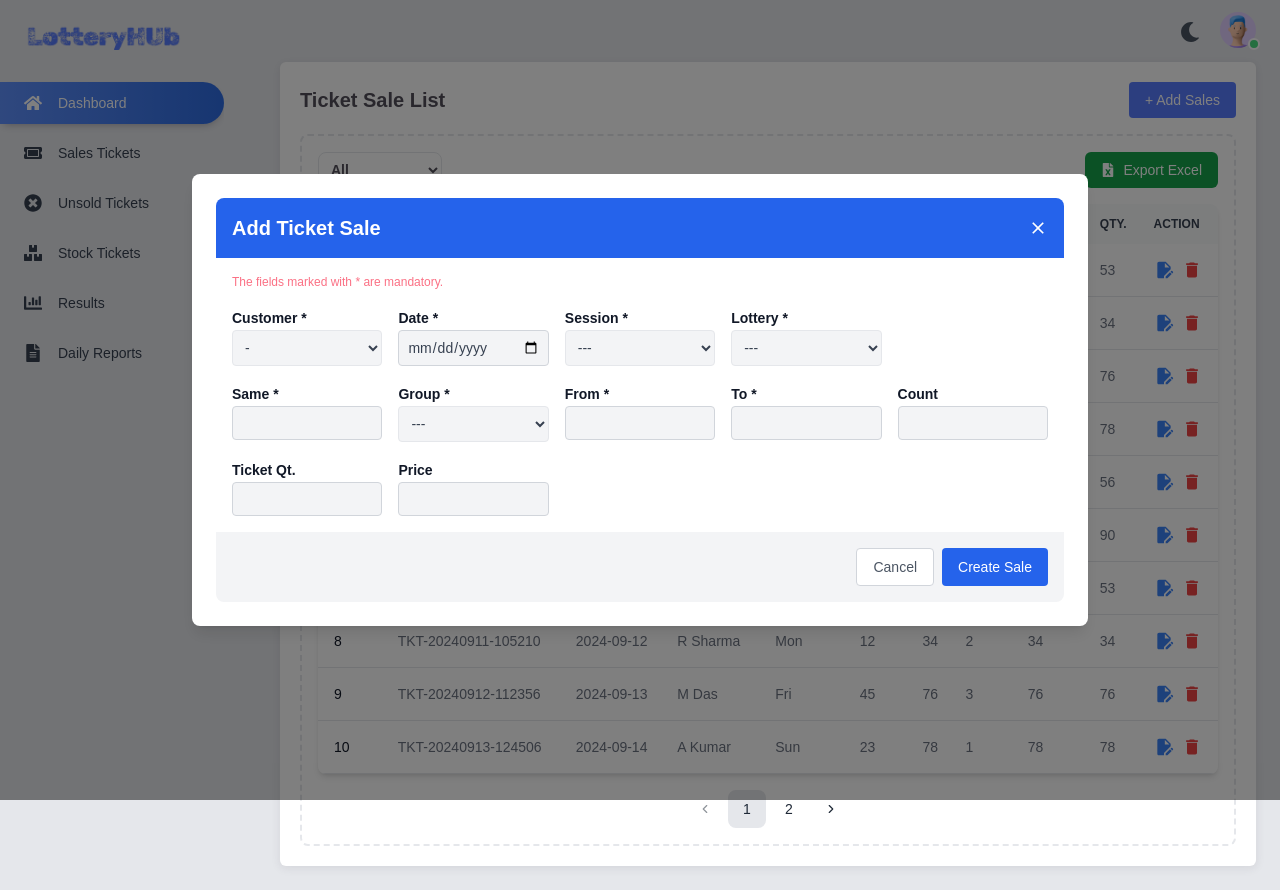
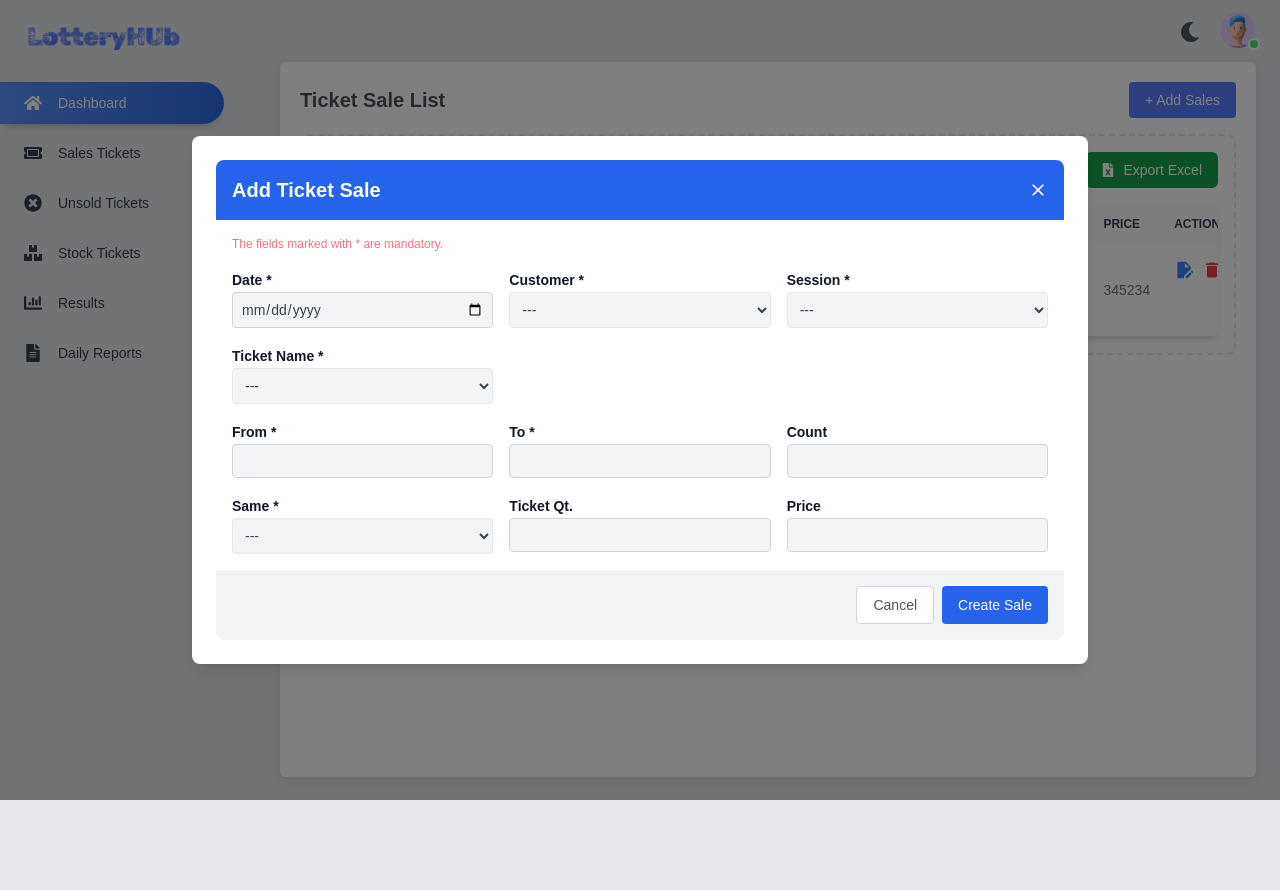
Before and after one commit to supimione/sales-analytics-ui, a Next.js app: page /sales in a window 1280 px wide. Both pictures are taken after a click on the button "+ Add Sales". After the commit the page ends 801 px from the top, so only its background shows below. Built offline with nearby package versions, Linux system fonts and the light colour scheme.

Commit message:
completed the edit functionality for sales, stocks and unsold items

```diff
--- a/src/app/sales/page.js
+++ b/src/app/sales/page.js
@@ -20,147 +20,17 @@ export default function Home() {
     setSalesList([
       {
         id: 1,
-        ticketRef: "TKT-20240910-092049",
-        date: "2024-09-11",
+        ticketRef: "T0114773772",
+        date: "11-01-2025",
         customer: "S Basak",
-        lottery: "Wed",
-        from: "29",
-        to: "53",
-        same: "1",
-        group: "53",
-        ticketQty: 53,
-      },
-      {
-        id: 2,
-        ticketRef: "TKT-20240911-105210",
-        date: "2024-09-12",
-        customer: "R Sharma",
-        lottery: "Mon",
-        from: "12",
-        to: "34",
-        same: "2",
-        group: "34",
-        ticketQty: 34,
-      },
-      {
-        id: 3,
-        ticketRef: "TKT-20240912-112356",
-        date: "2024-09-13",
-        customer: "M Das",
-        lottery: "Fri",
-        from: "45",
-        to: "76",
-        same: "3",
-        group: "76",
-        ticketQty: 76,
-      },
-      {
-        id: 4,
-        ticketRef: "TKT-20240913-124506",
-        date: "2024-09-14",
-        customer: "A Kumar",
-        lottery: "Sun",
-        from: "23",
-        to: "78",
-        same: "1",
-        group: "78",
-        ticketQty: 78,
-      },
-      {
-        id: 5,
-        ticketRef: "TKT-20240914-134620",
-        date: "2024-09-15",
-        customer: "P Roy",
-        lottery: "Tue",
-        from: "15",
-        to: "56",
-        same: "2",
-        group: "56",
-        ticketQty: 56,
-      },
-      {
-        id: 6,
-        ticketRef: "TKT-20240915-145320",
-        date: "2024-09-16",
-        customer: "L Saha",
-        lottery: "Wed",
-        from: "10",
-        to: "90",
-        same: "1",
-        group: "90",
-        ticketQty: 90,
-      },
-      {
-        id: 7,
-        ticketRef: "TKT-20240910-092049",
-        date: "2024-09-11",
-        customer: "S Basak",
-        lottery: "Wed",
-        from: "29",
-        to: "53",
-        same: "1",
-        group: "53",
-        ticketQty: 53,
-      },
-      {
-        id: 8,
-        ticketRef: "TKT-20240911-105210",
-        date: "2024-09-12",
-        customer: "R Sharma",
-        lottery: "Mon",
-        from: "12",
-        to: "34",
-        same: "2",
-        group: "34",
-        ticketQty: 34,
-      },
-      {
-        id: 9,
-        ticketRef: "TKT-20240912-112356",
-        date: "2024-09-13",
-        customer: "M Das",
-        lottery: "Fri",
-        from: "45",
-        to: "76",
-        same: "3",
-        group: "76",
-        ticketQty: 76,
-      },
-      {
-        id: 10,
-        ticketRef: "TKT-20240913-124506",
-        date: "2024-09-14",
-        customer: "A Kumar",
-        lottery: "Sun",
-        from: "23",
-        to: "78",
-        same: "1",
-        group: "78",
-        ticketQty: 78,
-      },
-      {
-        id: 11,
-        ticketRef: "TKT-20240914-134620",
-        date: "2024-09-15",
-        customer: "P Roy",
-        lottery: "Tue",
-        from: "15",
-        to: "56",
-        same: "2",
-        group: "56",
-        ticketQty: 56,
-      },
-      {
-        id: 12,
-        ticketRef: "TKT-20240915-145320",
-        date: "2024-09-16",
-        customer: "L Saha",
-        lottery: "Wed",
-        from: "10",
-        to: "90",
-        same: "1",
-        group: "90",
-        ticketQty: 90,
+        session: "MOR(13:00)",
+        ticket: "DEAR",
+        from: "293124",
+        to: "53213",
+        count: "123",
+        same: "5",
+        ticketQty: 533,
+        price: 345234,
       },
     ]);
   }, []);
--- a/src/app/stocks/page.js
+++ b/src/app/stocks/page.js
@@ -16,75 +16,17 @@ export default function Home() {
     setStockList([
       {
         id: 1,
-        ticketRef: "TKT-20240910-092049",
-        date: "2024-09-11",
+        ticketRef: "T0114773772",
+        date: "11-01-2025",
         customer: "S Basak",
-        lottery: "Wed",
-        from: "29",
-        to: "53",
-        same: "1",
-        group: "53",
-        ticketQty: 53,
-      },
-      {
-        id: 2,
-        ticketRef: "TKT-20240911-105210",
-        date: "2024-09-12",
-        customer: "R Sharma",
-        lottery: "Mon",
-        from: "12",
-        to: "34",
-        same: "2",
-        group: "34",
-        ticketQty: 34,
-      },
-      {
-        id: 3,
-        ticketRef: "TKT-20240912-112356",
-        date: "2024-09-13",
-        customer: "M Das",
-        lottery: "Fri",
-        from: "45",
-        to: "76",
-        same: "3",
-        group: "76",
-        ticketQty: 76,
-      },
-      {
-        id: 4,
-        ticketRef: "TKT-20240913-124506",
-        date: "2024-09-14",
-        customer: "A Kumar",
-        lottery: "Sun",
-        from: "23",
-        to: "78",
-        same: "1",
-        group: "78",
-        ticketQty: 78,
-      },
-      {
-        id: 5,
-        ticketRef: "TKT-20240914-134620",
-        date: "2024-09-15",
-        customer: "P Roy",
-        lottery: "Tue",
-        from: "15",
-        to: "56",
-        same: "2",
-        group: "56",
-        ticketQty: 56,
-      },
-      {
-        id: 6,
-        ticketRef: "TKT-20240915-145320",
-        date: "2024-09-16",
-        customer: "L Saha",
-        lottery: "Wed",
-        from: "10",
-        to: "90",
-        same: "1",
-        group: "90",
-        ticketQty: 90,
+        session: "MOR(13:00)",
+        ticket: "DEAR",
+        from: "293124",
+        to: "53213",
+        count: "123",
+        same: "5",
+        ticketQty: 533,
+        price: 345234,
       },
     ]);
   }, []);
--- a/src/app/unsold/page.js
+++ b/src/app/unsold/page.js
@@ -20,75 +20,17 @@ export default function Home() {
     setUnsoldList([
       {
         id: 1,
-        ticketRef: "TKT-20240910-092049",
-        date: "2024-09-11",
+        ticketRef: "T0114773772",
+        date: "11-01-2025",
         customer: "S Basak",
-        lottery: "Wed",
-        from: "29",
-        to: "53",
-        same: "1",
-        group: "53",
-        ticketQty: 53,
-      },
-      {
-        id: 2,
-        ticketRef: "TKT-20240911-105210",
-        date: "2024-09-12",
-        customer: "R Sharma",
-        lottery: "Mon",
-        from: "12",
-        to: "34",
-        same: "2",
-        group: "34",
-        ticketQty: 34,
-      },
-      {
-        id: 3,
-        ticketRef: "TKT-20240912-112356",
-        date: "2024-09-13",
-        customer: "M Das",
-        lottery: "Fri",
-        from: "45",
-        to: "76",
-        same: "3",
-        group: "76",
-        ticketQty: 76,
-      },
-      {
-        id: 4,
-        ticketRef: "TKT-20240913-124506",
-        date: "2024-09-14",
-        customer: "A Kumar",
-        lottery: "Sun",
-        from: "23",
-        to: "78",
-        same: "1",
-        group: "78",
-        ticketQty: 78,
-      },
-      {
-        id: 5,
-        ticketRef: "TKT-20240914-134620",
-        date: "2024-09-15",
-        customer: "P Roy",
-        lottery: "Tue",
-        from: "15",
-        to: "56",
-        same: "2",
-        group: "56",
-        ticketQty: 56,
-      },
-      {
-        id: 6,
-        ticketRef: "TKT-20240915-145320",
-        date: "2024-09-16",
-        customer: "L Saha",
-        lottery: "Wed",
-        from: "10",
-        to: "90",
-        same: "1",
-        group: "90",
-        ticketQty: 90,
+        session: "MOR(13:00)",
+        ticket: "DEAR",
+        from: "293124",
+        to: "53213",
+        count: "123",
+        same: "5",
+        ticketQty: 533,
+        price: 345234,
       },
     ]);
   }, []);
--- a/src/components/CreateSalePopup.js
+++ b/src/components/CreateSalePopup.js
@@ -1,6 +1,6 @@
 "use client";
 
-import React from "react";
+import React, { useState, useEffect } from "react";
 import { IoMdClose } from "react-icons/io";
 import masterData from "@/data/masterData.json";
 
@@ -11,11 +11,94 @@ export default function CreateSalePopup({
   btnText,
   onClose,
   onCreate,
+  initialValues = null, // Add initialValues for edit
 }) {
+  const [formData, setFormData] = useState({
+    ticketRef: "",
+    date: "",
+    customer: "",
+    session: "",
+    ticket: "",
+    from: null,
+    to: null,
+    count: null,
+    same: null,
+    ticketQty: null,
+    price: null,
+  });
+
+  const CustomerNames = ["Rahit Das - rahit123", "Suman Roy - suman123"];
+  const lotteryData = ["DEAR", "NAGALAND"];
+
+  // If we are editing, populate the formData with initialValues
+  useEffect(() => {
+    if (initialValues) {
+      setFormData({
+        ticketRef: initialValues.ticketRef,
+        date: initialValues.date,
+        customer: initialValues.customer,
+        session: initialValues.session,
+        ticket: initialValues.ticket,
+        from: initialValues.from,
+        to: initialValues.to,
+        count: initialValues.count,
+        same: initialValues.same,
+        ticketQty: initialValues.ticketQty,
+        price: initialValues.price,
+      });
+    }
+  }, [initialValues]);
+
+  useEffect(() => {
+    if (formData.date && !initialValues) {
+      // Generate ticketRef only if it's not being edited
+      const generateTicketRef = () => {
+        const now = new Date();
+        const month = String(now.getMonth() + 1).padStart(2, "0");
+        const day = String(now.getDate()).padStart(2, "0");
+        const timeString = now.getTime().toString().slice(-6);
+        return `T${month}${day}${timeString}`;
+      };
+
+      setFormData((prevState) => ({
+        ...prevState,
+        ticketRef: generateTicketRef(),
+      }));
+    }
+  }, [formData.date, initialValues]);
+
+  const handleInputChange = (e) => {
+    const { name, value } = e.target;
+    setFormData((prevState) => ({
+      ...prevState,
+      [name]: value,
+    }));
+  };
+
+  const validateDistributorForm = () => {
+    if (
+      !formData.date ||
+      !formData.customer ||
+      !formData.session ||
+      !formData.ticket ||
+      !formData.from ||
+      !formData.to ||
+      !formData.same ||
+      (!ticketRef && !formData.ticketRef)
+    ) {
+      alert("Please fill in all fields.");
+      return false;
+    }
+    return true;
+  };
+
+  const handleSubmit = () => {
+    if (validateDistributorForm()) {
+      onCreate(formData); // Pass the form data back to the parent
+    }
+  };
+
   if (!isOpen) return null;
-
-  const CustomerNames = ["Rahit", "Ram", "Dip"];
-  const lotteryData = ["DEAR", "DEAR2", "DEAR3"];
 
   return (
     <div className="fixed inset-0 z-50 flex items-center justify-center bg-black bg-opacity-50">
@@ -29,94 +112,92 @@ export default function CreateSalePopup({
           <p className="mb-4 text-xs text-rose-400">
             The fields marked with * are mandatory.
           </p>
-          <div className="grid grid-cols-1 md:grid-cols-5 gap-4 mb-6">
+          <div className="grid grid-cols-1 md:grid-cols-3 gap-4 mb-6">
             {ticketRef && (
               <div>
                 <label className="mb-2 text-sm font-semibold">
                   Ticket ref no.
                 </label>
                 <input
+                  type="text"
+                  name="ticketRef"
+                  value={formData.ticketRef}
+                  onChange={handleInputChange}
+                  className="w-full px-2 py-2 border text-sm rounded bg-gray-100 text-gray-700 focus:outline-none"
                   readOnly
-                  className="w-full px-2 py-1.5 text-sm bg-gray-100 text-gray-700 border border-gray-300 rounded"
                 />
               </div>
             )}
             <div>
+              <label className="mb-2 text-sm font-semibold">Date *</label>
+              <input
+                type="date"
+                name="date"
+                value={formData.date}
+                onChange={handleInputChange}
+                className="w-full px-2 py-1.5 text-sm bg-gray-100 text-gray-700 border border-gray-300 rounded"
+              />
+            </div>
+            <div>
               <label className="mb-2 text-sm font-semibold">Customer *</label>
               <select
                 name="customer"
+                value={formData.customer}
+                onChange={handleInputChange}
                 className="w-full px-2 py-2 border text-sm rounded bg-gray-100 text-gray-700 focus:outline-none"
               >
-                <option value="">-</option>
-                {CustomerNames.map((name, index) => (
-                  <option key={index} value={name}>
-                    {name}
+                <option>---</option>
+                {CustomerNames.map((item, index) => (
+                  <option key={index} value={item}>
+                    {item}
                   </option>
                 ))}
               </select>
             </div>
             <div>
-              <label className="mb-2 text-sm font-semibold">Date *</label>
-              <input
-                type="date"
-                className="w-full px-2 py-1.5 text-sm bg-gray-100 text-gray-700 border border-gray-300 rounded"
-              />
-            </div>
-            <div>
               <label className="mb-2 text-sm font-semibold">Session *</label>
               <select
                 name="session"
+                value={formData.session}
+                onChange={handleInputChange}
                 className="w-full px-2 py-2 border text-sm rounded bg-gray-100 text-gray-700 focus:outline-none"
               >
-                <option value="">---</option>
-                {masterData.masterDropdown.session.map((status, index) => (
-                  <option key={index} value={status}>
-                    {status}
+                <option>---</option>
+                {masterData.masterDropdown.session.map((item, index) => (
+                  <option key={index} value={item}>
+                    {item}
                   </option>
                 ))}
               </select>
             </div>
             <div>
-              <label className="mb-2 text-sm font-semibold">Lottery *</label>
+              <label className="mb-2 text-sm font-semibold">
+                Ticket Name *
+              </label>
               <select
-                name="lottery"
+                name="ticket"
+                value={formData.ticket}
+                onChange={handleInputChange}
                 className="w-full px-2 py-2 border text-sm rounded bg-gray-100 text-gray-700 focus:outline-none"
               >
                 <option>---</option>
-                {lotteryData.map((lottery, index) => (
-                  <option key={index} value={lottery}>
-                    {lottery}
+                {lotteryData.map((item, index) => (
+                  <option key={index} value={item}>
+                    {item}
                   </option>
                 ))}
               </select>
             </div>
           </div>
-          <div className="grid grid-cols-1 md:grid-cols-5 gap-4 mb-6">
-            <div>
-              <label className="mb-2 text-sm font-semibold">Same *</label>
-              <input
-                type="text"
-                className="w-full px-2 py-1.5 text-sm bg-gray-100 text-gray-700 border border-gray-300 rounded"
-              />
-            </div>
-            <div>
-              <label className="mb-2 text-sm font-semibold">Group *</label>
-              <select
-                name="session"
-                className="w-full px-2 py-2 border text-sm rounded bg-gray-100 text-gray-700 focus:outline-none"
-              >
-                <option value="">---</option>
-                {masterData.masterDropdown.groups.map((status, index) => (
-                  <option key={index} value={status}>
-                    {status}
-                  </option>
-                ))}
-              </select>
-            </div>
+
+          <div className="grid grid-cols-1 md:grid-cols-3 gap-4 mb-6">
             <div>
               <label className="mb-2 text-sm font-semibold">From *</label>
               <input
                 type="text"
+                name="from"
+                value={formData.from}
+                onChange={handleInputChange}
                 className="w-full px-2 py-1.5 text-sm bg-gray-100 text-gray-700 border border-gray-300 rounded"
               />
             </div>
@@ -124,31 +205,59 @@ export default function CreateSalePopup({
               <label className="mb-2 text-sm font-semibold">To *</label>
               <input
                 type="text"
+                name="to"
+                value={formData.to}
+                onChange={handleInputChange}
                 className="w-full px-2 py-1.5 text-sm bg-gray-100 text-gray-700 border border-gray-300 rounded"
               />
             </div>
             <div>
               <label className="mb-2 text-sm font-semibold">Count</label>
               <input
+                type="text"
+                name="ticketQty"
+                value={formData.ticketQty}
+                onChange={handleInputChange}
+                className="w-full px-2 py-1.5 text-sm bg-gray-100 text-gray-700 border border-gray-300 rounded"
                 readOnly
-                type="text"
-                className="w-full px-2 py-1.5 text-sm bg-gray-100 text-gray-700 border border-gray-300 rounded"
               />
+            </div>
+            <div>
+              <label className="mb-2 text-sm font-semibold">Same *</label>
+              <select
+                name="same"
+                value={formData.same}
+                onChange={handleInputChange}
+                className="w-full px-2 py-2 border text-sm rounded bg-gray-100 text-gray-700 focus:outline-none"
+              >
+                <option>---</option>
+                {masterData.masterDropdown.same.map((item, index) => (
+                  <option key={index} value={item}>
+                    {item}
+                  </option>
+                ))}
+              </select>
             </div>
             <div>
               <label className="mb-2 text-sm font-semibold">Ticket Qt.</label>
               <input
+                type="text"
+                name="ticketQty"
+                value={formData.ticketQty}
+                onChange={handleInputChange}
+                className="w-full px-2 py-1.5 text-sm bg-gray-100 text-gray-700 border border-gray-300 rounded"
                 readOnly
-                type="text"
-                className="w-full px-2 py-1.5 text-sm bg-gray-100 text-gray-700 border border-gray-300 rounded"
               />
             </div>
             <div>
               <label className="mb-2 text-sm font-semibold">Price</label>
               <input
+                type="text"
+                name="price"
+                value={formData.price}
+                onChange={handleInputChange}
+                className="w-full px-2 py-1.5 text-sm bg-gray-100 text-gray-700 border border-gray-300 rounded"
                 readOnly
-                type="text"
-                className="w-full px-2 py-1.5 text-sm bg-gray-100 text-gray-700 border border-gray-300 rounded"
               />
             </div>
           </div>
@@ -162,8 +271,8 @@ export default function CreateSalePopup({
             Cancel
           </button>
           <button
+            onClick={handleSubmit}
             className="px-4 py-2 text-sm text-white bg-blue-600 rounded hover:bg-blue-700"
-            onClick={onCreate}
           >
             {btnText}
           </button>
--- a/src/components/SalesList.js
+++ b/src/components/SalesList.js
@@ -35,7 +35,7 @@ export default function SalesList({
           <div className="flex justify-between items-center mb-4">
             <select
               name="filter"
-              className="px-2 font-bold py-2 text-sm bg-white border border-gray-200 rounded-lg"
+              className="px-2 cursor-pointer font-bold py-2 text-sm bg-white border border-gray-200 rounded-lg"
             >
               {masterData.masterDropdown.filterData.map((status, index) => (
                 <option key={index} value={status}>
--- a/src/data/masterData.json
+++ b/src/data/masterData.json
@@ -9,8 +9,8 @@
       "Friday",
       "Saturday"
     ],
-    "session": ["MOR (13:00)", "DAY (18:00)", "EVE (20:00)"],
-    "groups": ["30", "40", "50", "60"],
+    "session": ["MOR(13:00)", "DAY(18:00)", "EVE(20:00)"],
+    "same": ["5", "10", "15", "20", "25", "30", "35", "40", "45", "50"],
     "status": ["Active", "In Active"],
     "filterData": [
       "All",
@@ -23,20 +23,22 @@
   },
   "tableHeader": {
     "sales": [
-      "Sl No.",
-      "Ticket Ref No.",
+      "Sl",
+      "TKT Ref No.",
       "Date",
       "Customer",
-      "Lottery",
+      "Session",
+      "Ticket",
       "From",
       "To",
+      "Count",
       "Same",
-      "Group",
-      "Qty.",
+      "Qty",
+      "Price",
       "Action"
     ],
     "distributor": [
-      "Sl No.",
+      "Sl",
       "Name",
       "Company Name",
       "Username",
@@ -45,9 +47,9 @@
       "Status",
       "Action"
     ],
-    "ticket": ["Sl No.", "Ticket Name", "Status", "Action"],
+    "ticket": ["Sl", "Ticket Name", "Status", "Action"],
     "result": [
-      "Sl No.",
+      "Sl",
       "Result Ref No.",
       "Date",
       "Lottery Name",
```
Also changed, not shown: src/app/page.js (+15 -2 lines).
